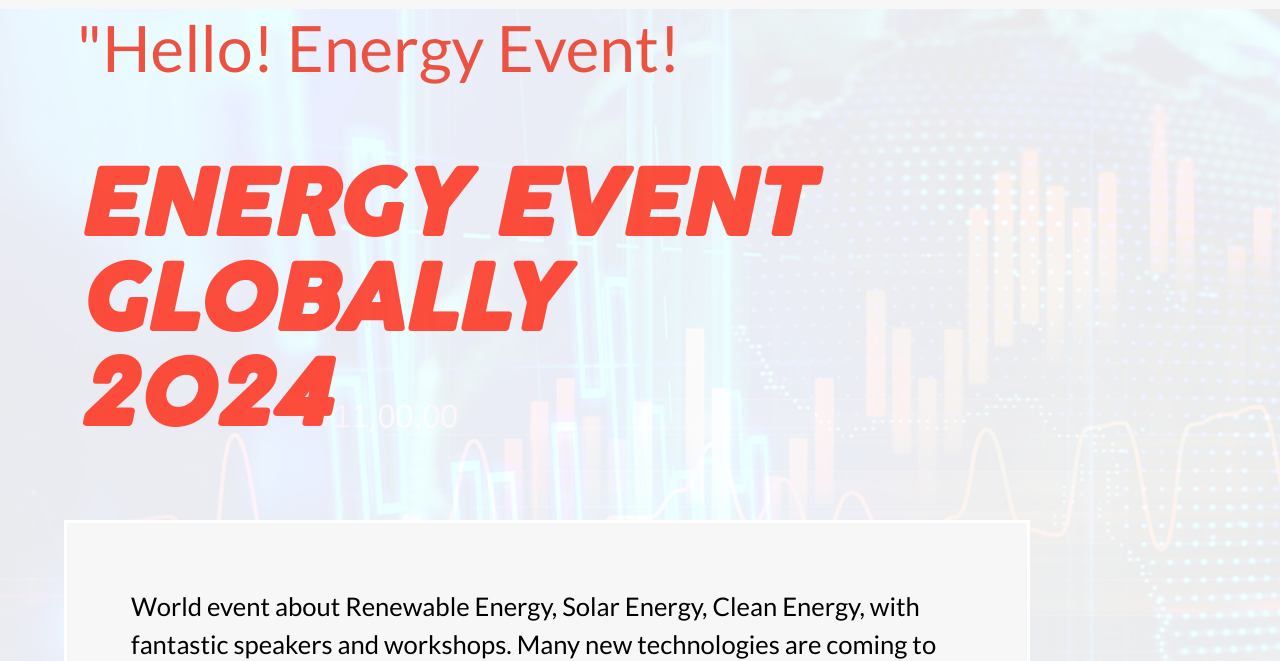
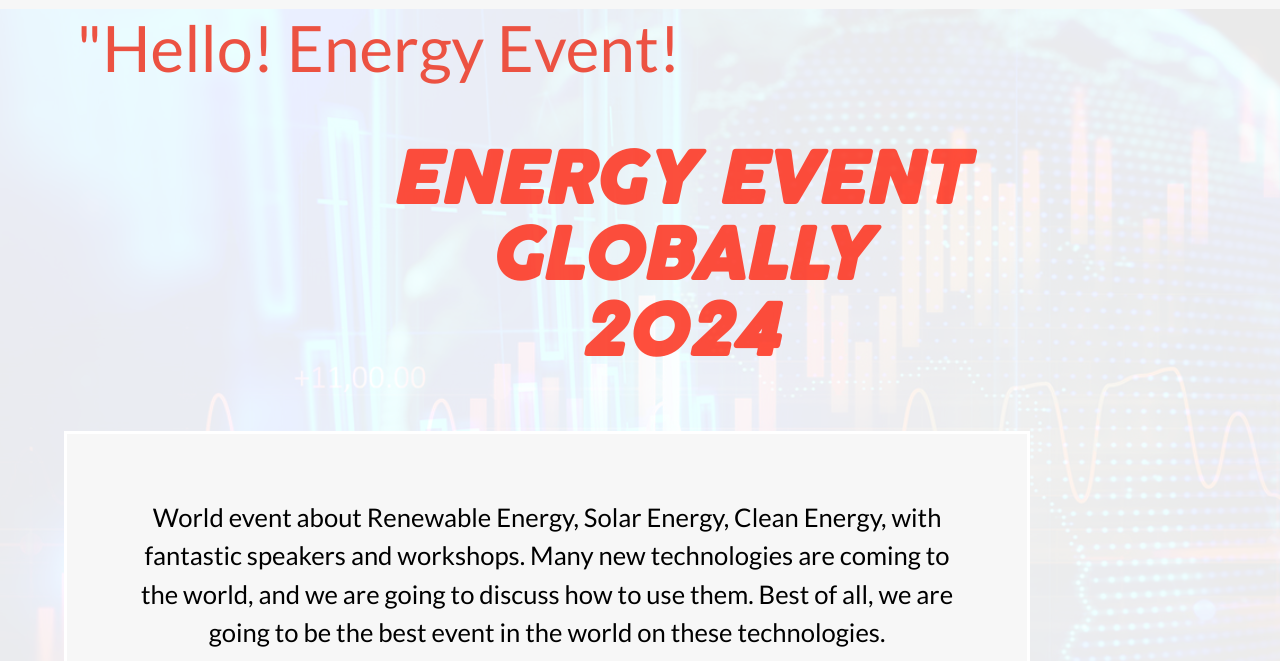
Before and after one commit to mrEckendonk/World-Energy-Event, a plain HTML site: page index.html in a window 1280 px wide. Shown: the part 148-809 px from the top of the page. Drawn offline with Linux system fonts and the light colour scheme.

```diff
--- a/style.css
+++ b/style.css
@@ -175,7 +175,8 @@
   color: rgba(300, 35, 12, 0.8);
   font-weight: 900;
   margin-left: 6%;
-  font-size: 7vw;
+  text-align: center;
+  font-size: 5.5vw;
 }
 
 .event-description {
@@ -184,6 +185,7 @@
   margin-left: 5%;
   margin-right: 5%;
   font-size: 3vw;
+  text-align: center;
   padding: 5%;
   line-height: 150%;
   background-color: #f7f7f7;
@@ -213,8 +215,6 @@
   background-repeat: no-repeat;
   background-size: cover;
   background-blend-mode: overlay;
-
-  /* padding-top: 5%; */
 }
 
 .btn-join-us {
```
